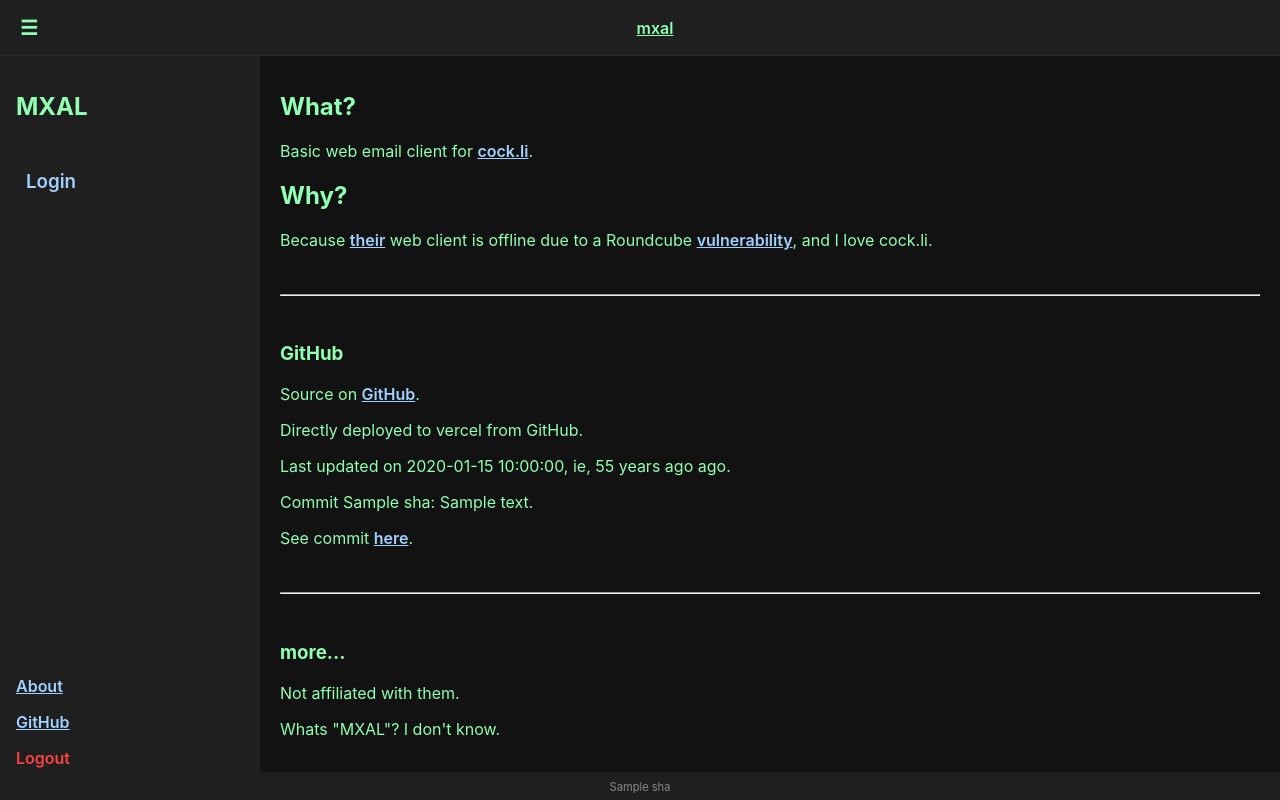
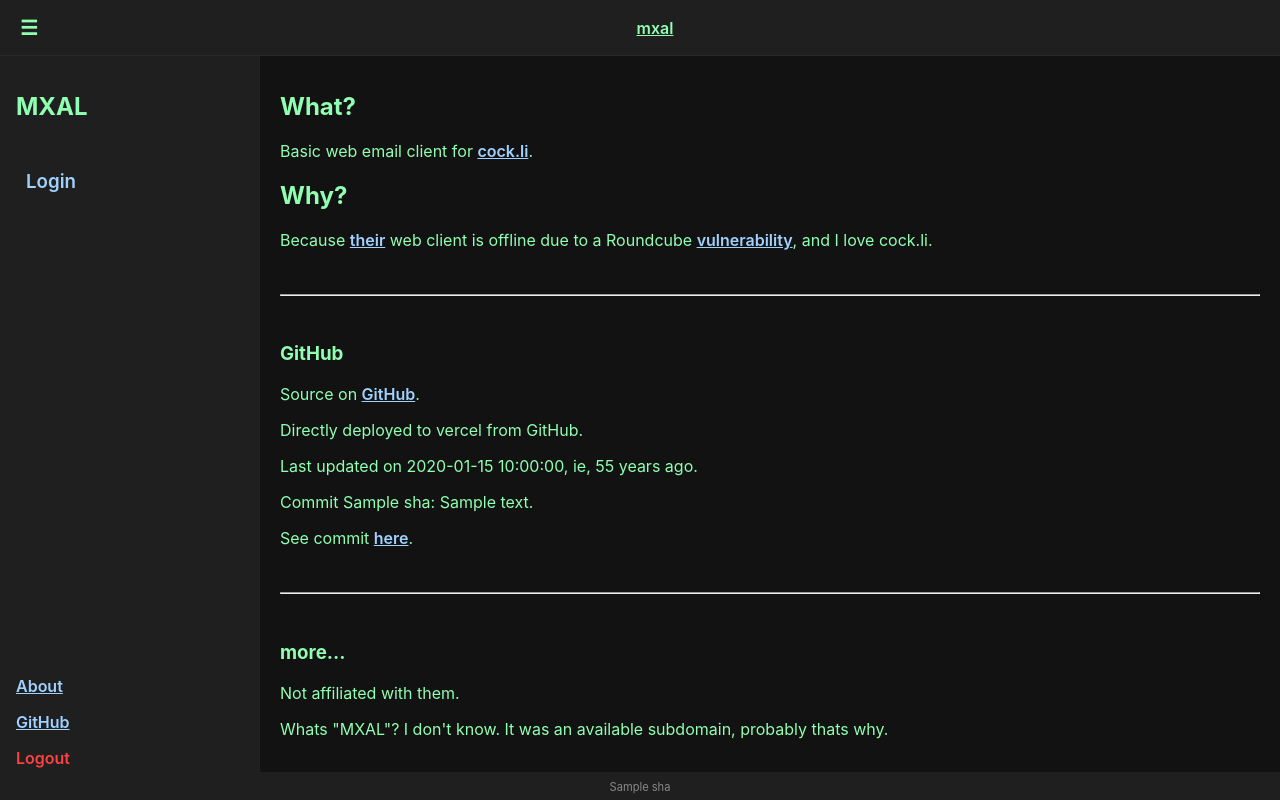
Before and after one commit to sortalost/mxal, a Python web app: template src/templates/index.html in a window 1280 px wide. Run offline with Jinja, Linux system fonts and the light colour scheme; the template is opened without the code that fills it: most values are stand-ins (such as "Sample title", 1, 10 or a date in 2020).

Commit message:
index update

```diff
--- a/src/static/js/script.js
+++ b/src/static/js/script.js
@@ -198,7 +198,7 @@ document.addEventListener("DOMContentLoaded", () => {
         return `${count} ${interval.label}${count !== 1 ? 's' : ''} ago`;
       }
     }
-    return 'a few seconds';
+    return 'just now';
   }
   const ago = document.getElementById("ago");
   const timestamp = parseInt(ago.dataset.timestamp);
--- a/src/templates/index.html
+++ b/src/templates/index.html
@@ -17,7 +17,7 @@
     <h3>GitHub</h3>
     <p>Source on <a href="//github.com/sortalost/mxal">GitHub</a>.</p>
     <p>Directly deployed to vercel from GitHub.</p>
-    <p>Last updated on {{commit.date}}, ie, <span id="ago" data-timestamp="{{ commit.timestamp }}"></span> ago.</p>
+    <p>Last updated on {{commit.date}}, ie, <span id="ago" data-timestamp="{{ commit.timestamp }}"></span>.</p>
     <p>Commit {{commit.sha}}: {{commit.message}}</p>
     <p>See commit <a href="{{commit.url}}" target="_blank">here</a>.</p>
     <br>
@@ -25,7 +25,7 @@
     <br>
     <h3>more...</h3>
     <p>Not affiliated with them.</p>
-    <p>Whats "MXAL"? I don't know.</p>
+    <p>Whats "MXAL"? I don't know. It was an available subdomain, probably thats why.</p>
     <br>
 </div>
 
```
